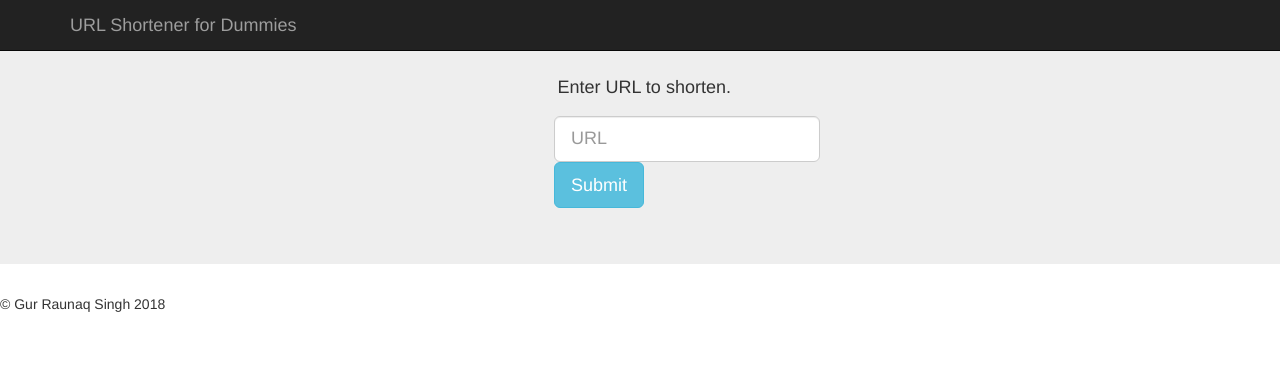
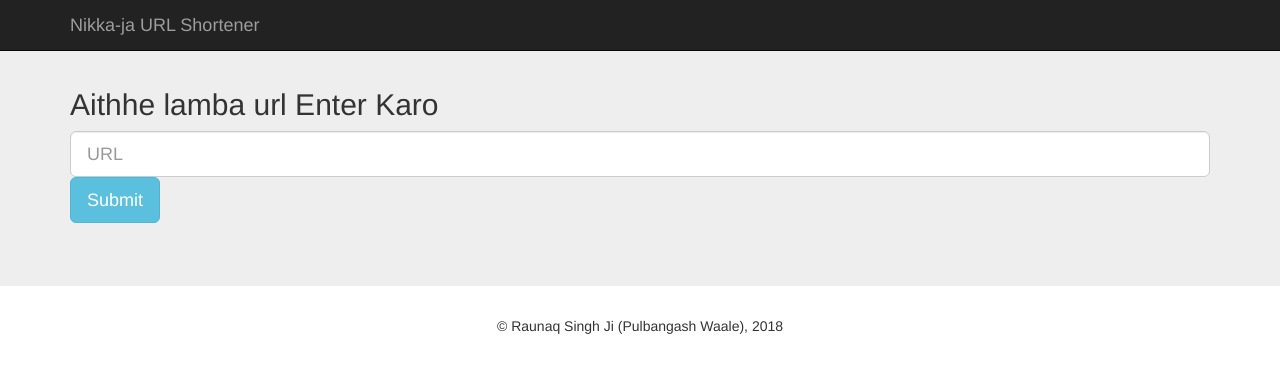
Before and after one commit to raunaqness/microlink, a Flask app: page / in a window 1280 px wide. Shown: the top 373 px of the page. Run offline with Flask 2, Linux system fonts and the light colour scheme; some libraries are stand-ins or nearby versions.

Commit message:
Saaf safai

```diff
--- a/templates/home.html
+++ b/templates/home.html
@@ -8,9 +8,7 @@
          <nav class="navbar navbar-inverse navbar-fixed-top">
             <div class="container">
                <div class="navbar-header">
-                  <a class="navbar-brand" href="#">URL Shortener for Dummies</a>
-               </div>
-               <div id="navbar" class="navbar-collapse collapse">
+                  <a class="navbar-brand" href="#">Nikka-ja URL Shortener</a>
                </div>
                <!--/.navbar-collapse -->
             </div>
@@ -21,26 +19,39 @@
                <br />
                {% if not short_url %}
                <div class="row">
-                  <div class="col-md-offset-5 col-md-3">
-                     <h4>Enter URL to shorten.</h4>
-                     <form method="post" class="navbar-form navbar-right" action="">
-                        <div class="form-group">
-                           <input type="text" id="url" name="url" class="form-control input-lg chat-input" placeholder="URL" />
-                           <button type="submit" class="btn btn-lg btn-info">Submit</button>
+                  <div class=" col-md-12">
+                        <div>
+                              <form method="post"  action="">
+                                    <div class="form-group">
+                                          <div>
+                                                <h2>Aithhe lamba url Enter Karo </h2>
+                                          </div>
+
+                                          <input type="text" id="url" name="url" class="form-control input-lg " placeholder="URL" />
+                                          <button type="submit" class="btn btn-lg btn-info">Submit</button>
+                                    </div>
+                              </form>
                         </div>
-                     </form>
                   </div>
                </div>
                {% else %}
-               <div>
-                  Enjoy, your shortened URL is: <a href="{{short_url}}"> https://nikka-ja.herokuapp.com/{{short_url}}</a>
-               </div>
+            <div class="col-md-12">
+                  <center>
+                        <h3>
+                              Aye lo twada nikka-ja url :
+                              <a href="{{short_url}}"> https://nikka-ja.herokuapp.com/{{short_url}}</a>
+                        </h3>
+
+                  </center>
+            </div>
                {% endif %}
             </div>
          </div>
-         <footer>
-            <p>&copy; Gur Raunaq Singh 2018</p>
-         </footer>
+            <div class="col-md-12">
+                  <center>
+                        &copy; Raunaq Singh Ji (Pulbangash Waale), 2018
+                  </center>
+            </div>
          </div>
       </body>
    </html>
```
Also changed, not shown: urls.db.
